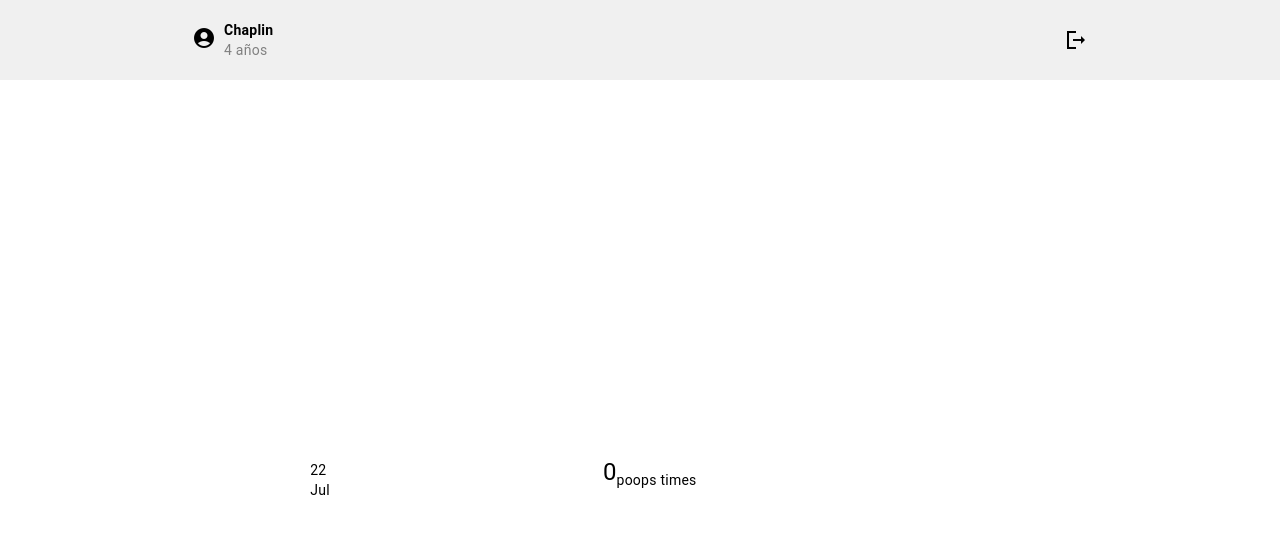
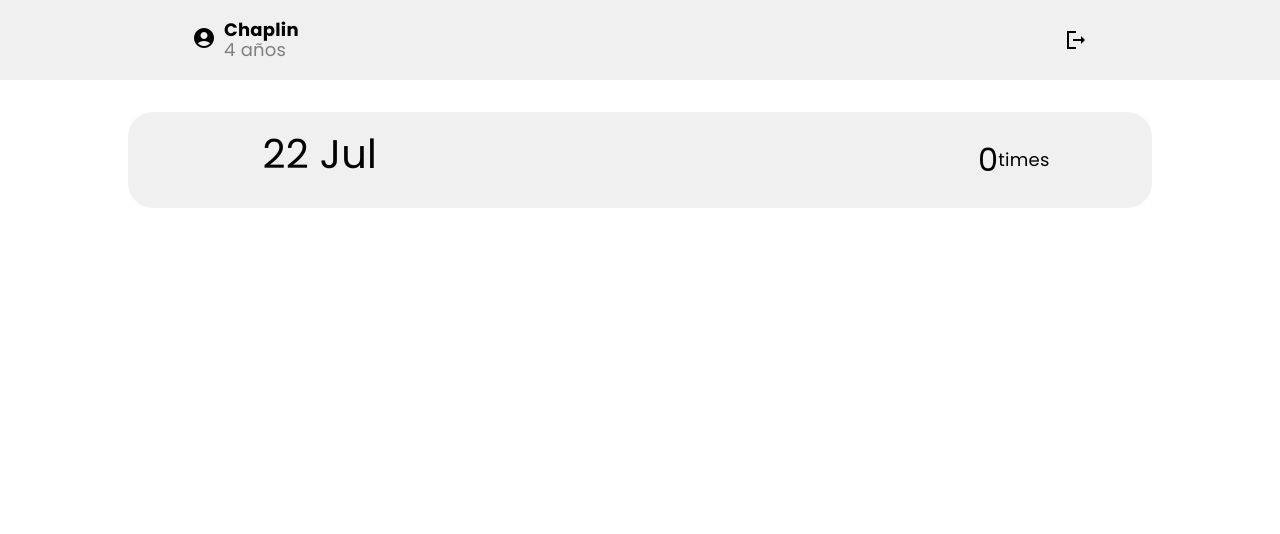
Before and after one commit to sasanchezramirez/ChaplinPoopManager-Front, an Angular app: page /home in a window 1280 px wide. Shown: the top 534 px of the page. Built offline with nearby package versions, Linux system fonts and the light colour scheme.

Commit message:
v1 befor refactoring ui

```diff
--- a/src/app/modules/home/home.component.html
+++ b/src/app/modules/home/home.component.html
@@ -5,13 +5,15 @@
 <div class="container">
     <div class="poops-times-container">
         <div class="date">
-            22 <br> Jul
+            <p>
+                22 Jul
+            </p>
         </div>
         <div class="poops-times">
             <div class="number-poops">
-                <h1>0</h1>
+                0
             </div>
             <div class="poops-times-icon">
-                poops times
+                times
         </div>
 </div>
--- a/src/app/modules/home/home.component.scss
+++ b/src/app/modules/home/home.component.scss
@@ -2,25 +2,44 @@
     display: flex;
     justify-content: center;
     align-items: center;
-    height: 100vh;
-    width: 100vw;
+    width: 100%;
+
 }
 
 .poops-times-container {
     display: flex;
-    justify-content: center;
+    justify-content: space-between;
     align-items: center;
-    height: 100vh;
-    width: 100vw;
+    background-color: #f0f0f0;
+    border-radius: 25px;
+    height: auto;
+
+    width: 80%;
+    margin-top: 2rem;
+
+}
+.date {
+    flex: 1;
+    margin-left: 10%;
+    white-space: normal; /* Permitir que el texto se ajuste en varias líneas */
+    word-wrap: break-word;
+    word-break: break-word;
+
+    font-size: 2.5rem;
+    height: fit-content;
+    padding: 2rem;
+    justify-content: space-between;
 }
 
 .poops-times {
     display: flex;
     justify-content: center;
     align-items: center;
-    background-color: var(--primary-color);
-    color: var(--white);
-    height: 50vh;
-    width: 50vw;
-    border-radius: 10px;
+    margin-right: 10%;
 }
+
+.number-poops {
+    font-size: 2rem;
+    margin: 0;
+
+}
--- a/src/styles.scss
+++ b/src/styles.scss
@@ -1,3 +1,3 @@
 
 html, body { height: 100%; }
-body { margin: 0; font-family: Roboto, "Helvetica Neue", sans-serif; }
+body { margin: 0; font-family: Poppins, "Helvetica Neue", sans-serif; font-size: large;}
```
